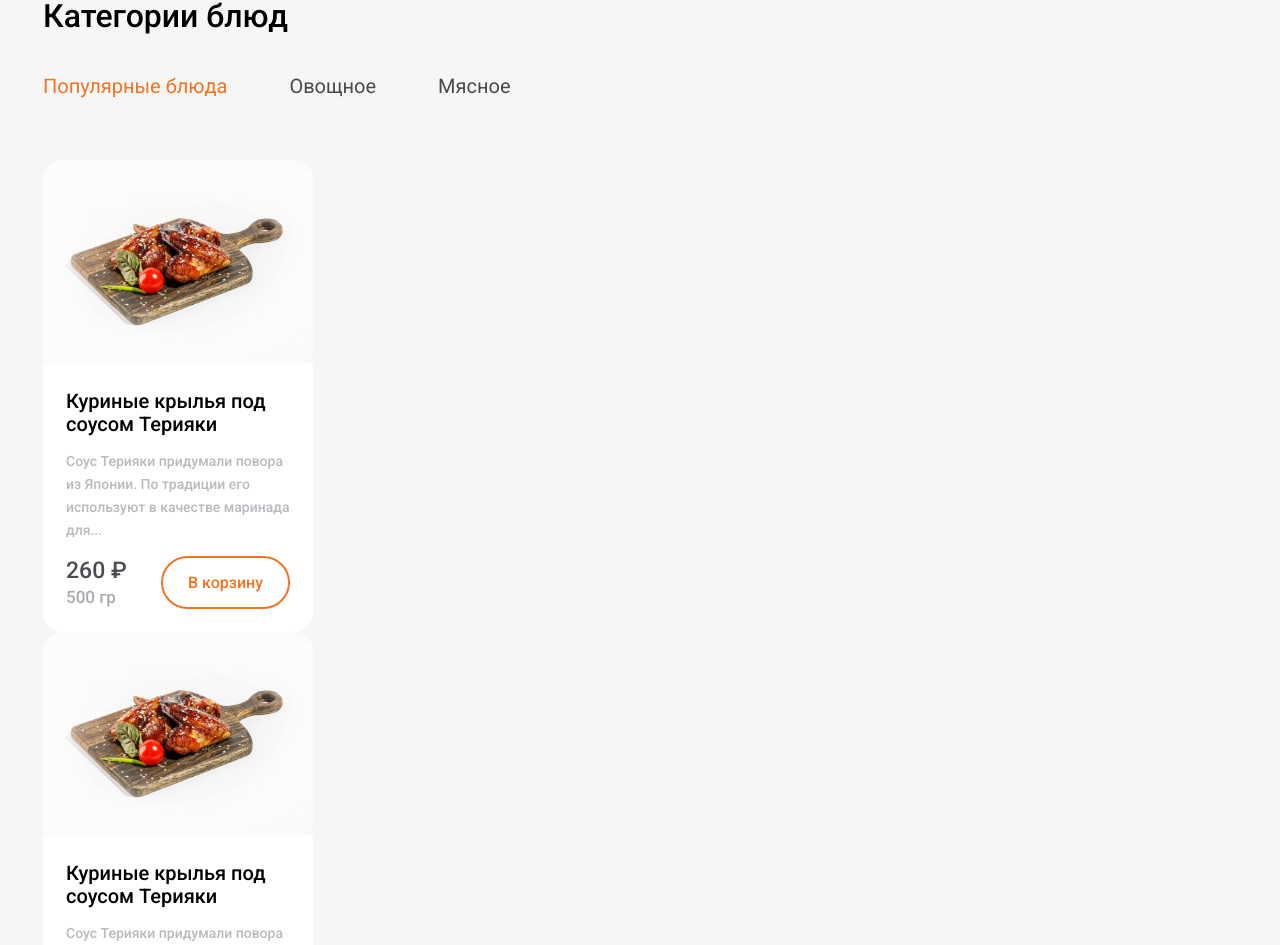
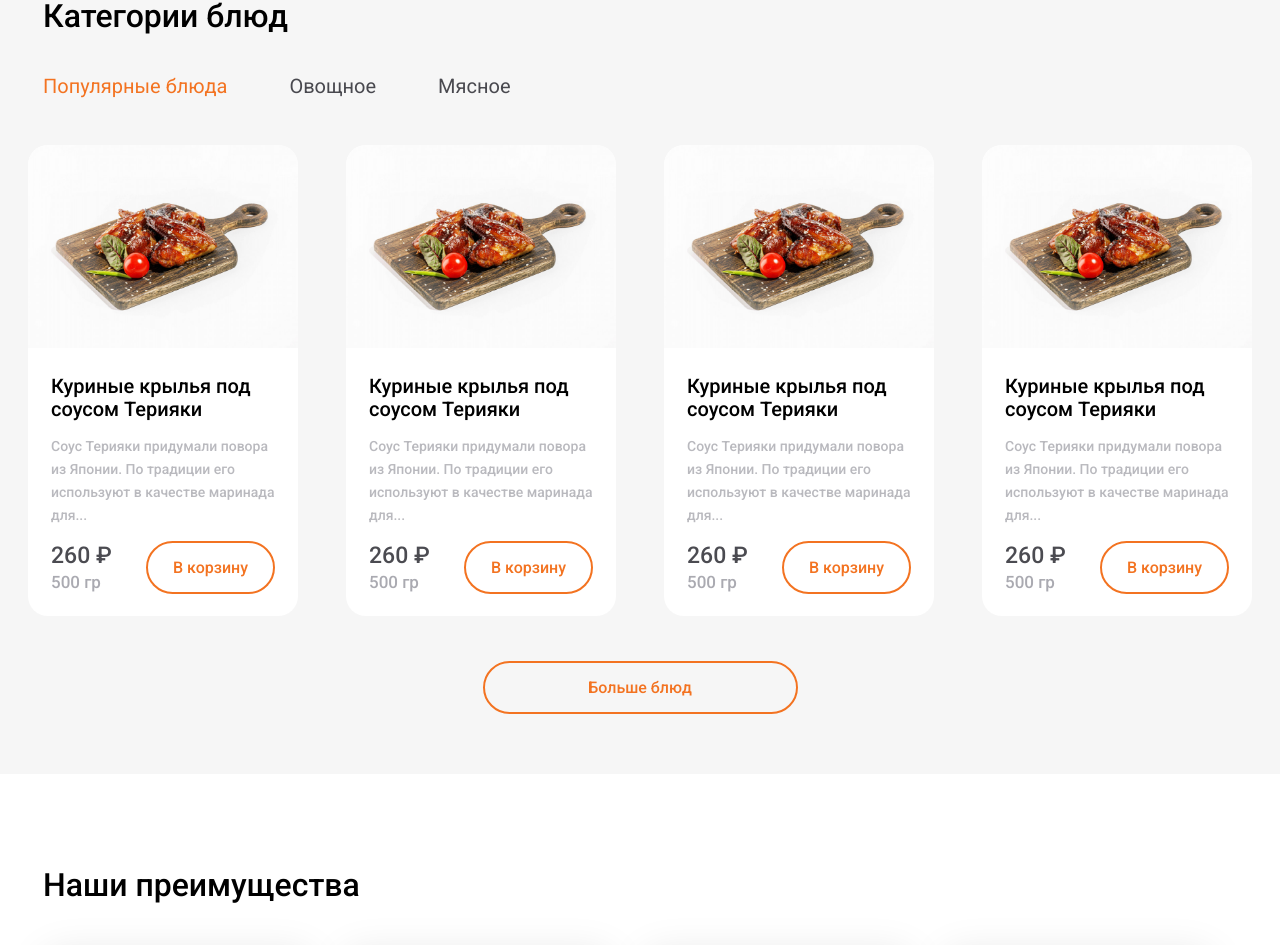
Before and after one commit to Alexei1980/index.eda, a plain HTML site: page index.html in a window 1280 px wide. Shown: the part 1702-2647 px from the top of the page. Drawn offline with Linux system fonts and the light colour scheme.

Commit message:
Add files via upload

```diff
--- a/css/style.css
+++ b/css/style.css
@@ -282,12 +282,14 @@ body {
 .tabs-link.active{
   color: #F37321;
 }
-.tabs-content{
+.tabs-contant{
   display: flex;
+  justify-content: space-between;
   margin: -15px;
 }
 .tabs-card {
   max-width: 270px;
+  height: 471px;
   border-radius: 20px;
   overflow: hidden;
   background-color: white;
```
